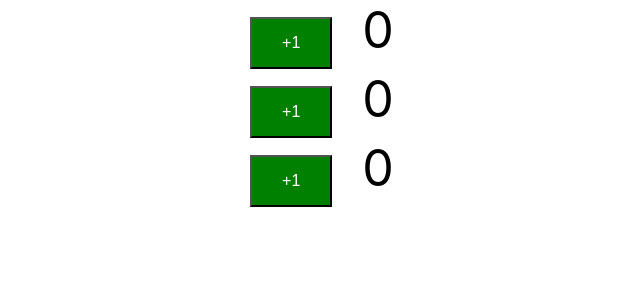
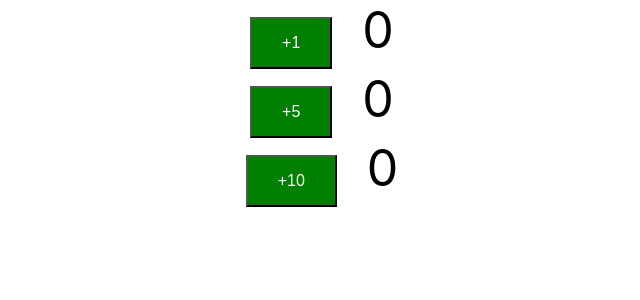
Before and after one commit to unbeatablesites/ReactJavaApp, a React (Create React App) app in the folder todo-app/: page / in a window 1280 px wide. Shown: the top 300 px of the page, without its empty margins (303-943 px from the left). Built offline with nearby package versions, Linux system fonts and the light colour scheme.

Commit message:
Adding a Component Prop

```diff
--- a/todo-app/src/App.js
+++ b/todo-app/src/App.js
@@ -1,7 +1,7 @@
 import React, { Component } from 'react';
-import FirstComponent from './components/learning-examples/FirstComponent';
-import SecondComponent from './components/learning-examples/SecondComponent';
-import ThirdComponent from './components/learning-examples/ThirdComponent';
+// import FirstComponent from './components/learning-examples/FirstComponent';
+// import SecondComponent from './components/learning-examples/SecondComponent';
+// import ThirdComponent from './components/learning-examples/ThirdComponent';
 import Counter from './components/counter/Counter';
 import './App.css';
 
@@ -9,25 +9,25 @@
   render() {
     return (
       <div className='App'>
-        <Counter />
-        <Counter />
-        <Counter />
+        <Counter by='1' />
+        <Counter by='5' />
+        <Counter by='10' />
       </div>
     );
   }
 }
 
-class LearningComponents extends Component {
-  render() {
-    return (
-      <div className='LearningComponents'>
-        My Hello world
-        <FirstComponent />
-        <SecondComponent />
-        <ThirdComponent />
-      </div>
-    );
-  }
-}
+// class LearningComponents extends Component {
+//   render() {
+//     return (
+//       <div className='LearningComponents'>
+//         My Hello world
+//         <FirstComponent />
+//         <SecondComponent />
+//         <ThirdComponent />
+//       </div>
+//     );
+//   }
+// }
 
 export default App;
--- a/todo-app/src/components/counter/counter.jsx
+++ b/todo-app/src/components/counter/counter.jsx
@@ -14,7 +14,7 @@
     // const style = { fontSize: '50px', padding: '15px 30px' };
     return (
       <div className='counter'>
-        <button onClick={this.increment}>+1</button>
+        <button onClick={this.increment}>+{this.props.by}</button>
         {/* // refers to the method or function */}
         <span className='count'>{this.state.counter}</span>
         {/* refers to the constructor "uses super first" */}
```
